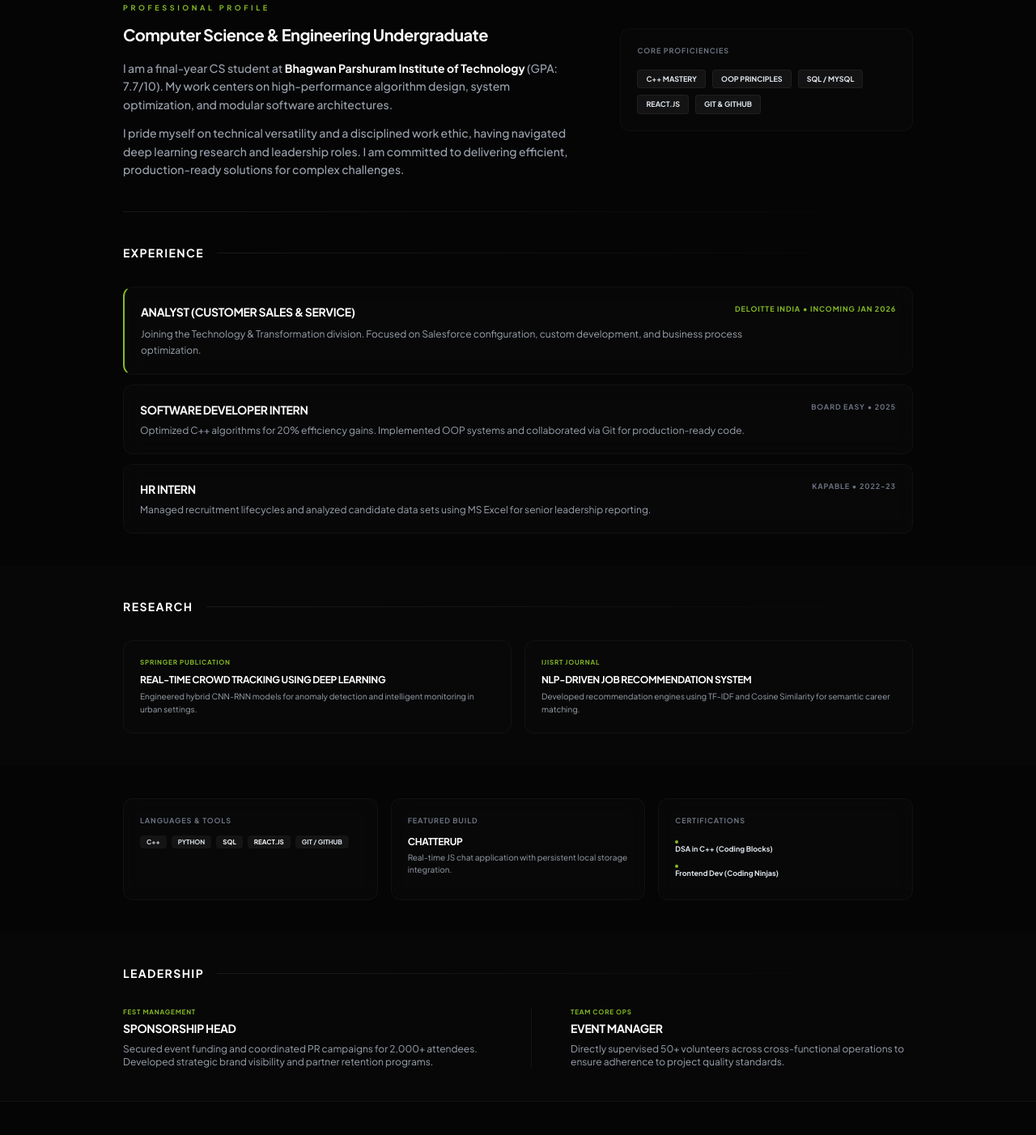
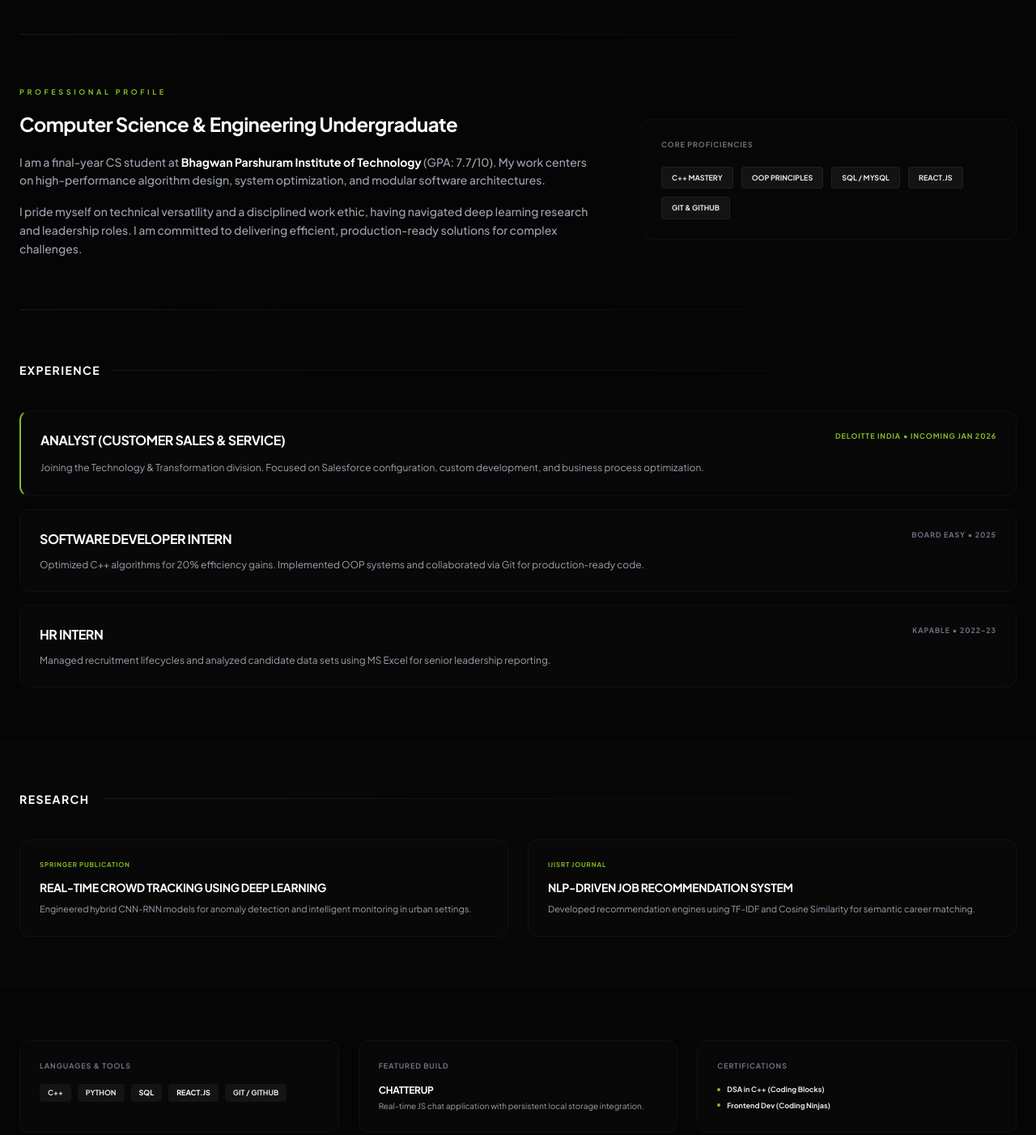
Before and after one commit to Daksh-22/Daksh_Portfolioo, a plain HTML site: page index.html in a window 1280 px wide. Shown: the part 478-1880 px from the top of the page at 81% size. Drawn offline with nearby package versions, Linux system fonts and the light colour scheme.

Commit message:
Update index.html

```diff
--- a/index.html
+++ b/index.html
@@ -36,68 +36,67 @@
         /* Seamless Visuals */
         .glass { background: rgba(10, 10, 10, 0.6); backdrop-filter: blur(12px); border: 1px solid rgba(255, 255, 255, 0.04); }
         .hero-mesh { background: radial-gradient(circle at 50% -20%, rgba(134, 188, 37, 0.08) 0%, transparent 70%); }
-        .reveal { opacity: 0; transform: translateY(10px); }
+        .reveal { opacity: 0; transform: translateY(15px); }
 
         /* Precise Uniform Spacing */
-        section { padding-top: 2.5rem; padding-bottom: 2.5rem; }
+        section { padding-top: 4rem; padding-bottom: 4rem; }
         .section-line { height: 1px; width: 100%; background: linear-gradient(to right, rgba(255,255,255,0.08), transparent); }
 
         @media (max-width: 768px) {
-            section { padding-top: 2rem; padding-bottom: 2rem; }
+            section { padding-top: 3rem; padding-bottom: 3rem; }
         }
 
         /* Professional Hover States */
         .card-hover { transition: all 0.3s cubic-bezier(0.4, 0, 0.2, 1); }
         .card-hover:hover { background: rgba(255, 255, 255, 0.02); border-color: rgba(134, 188, 37, 0.2); }
 
-        /* Subtle Typography Polish */
-        .tracking-tightest { tracking-tighter: -0.05em; }
+        a:hover { color: #86BC25; transition: color 0.2s ease; }
     </style>
 </head>
 <body class="antialiased">
 
     <!-- Navigation -->
-    <nav class="fixed w-full z-50 top-0 px-6 py-4">
-        <div class="max-w-5xl mx-auto flex justify-between items-center glass rounded-full px-6 py-2.5">
-            <div class="text-base font-bold tracking-tight uppercase">Daksh Jain<span class="text-deloitte">.</span></div>
-            <div class="hidden md:flex space-x-6 text-[9px] uppercase tracking-widest font-bold text-gray-500">
+    <nav class="fixed w-full z-50 top-0 px-4 md:px-6 py-4 flex justify-center">
+        <div class="w-full max-w-7xl flex justify-between items-center glass rounded-full px-6 py-2.5">
+            <div class="text-sm md:text-base font-bold tracking-tight uppercase">Daksh Jain<span class="text-deloitte">.</span></div>
+            <div class="hidden md:flex space-x-8 text-[9px] uppercase tracking-widest font-bold text-gray-500">
                 <a href="#about" class="hover:text-white transition">About</a>
                 <a href="#experience" class="hover:text-white transition">Experience</a>
                 <a href="#research" class="hover:text-white transition">Research</a>
                 <a href="#ecosystem" class="hover:text-white transition">Stack</a>
             </div>
-            <a href="#contact" class="px-4 py-1 rounded-full bg-white text-black text-[9px] uppercase font-bold hover:bg-deloitte hover:text-white transition shadow-sm">Contact</a>
+            <a href="#contact" class="px-5 py-1.5 rounded-full bg-white text-black text-[9px] uppercase font-bold hover:bg-deloitte hover:text-white transition shadow-sm">Contact</a>
         </div>
     </nav>
 
     <!-- Hero Section -->
-    <section class="relative min-h-[55vh] flex flex-col justify-center items-center overflow-hidden pt-24 hero-mesh">
-        <div class="relative z-10 text-center px-6">
-            <h1 class="text-4xl md:text-6xl font-extrabold mb-4 tracking-tighter leading-tight text-white">
+    <section class="relative min-h-[65vh] flex flex-col justify-center items-center overflow-hidden pt-28 hero-mesh">
+        <div class="relative z-10 text-center px-6 max-w-7xl mx-auto">
+            <h1 class="text-4xl md:text-7xl font-extrabold mb-6 tracking-tighter leading-tight text-white">
                 Software Developer / <br><span class="text-deloitte italic">AI Enthusiast.</span>
             </h1>
-            <p class="reveal text-gray-400 text-sm md:text-base max-w-lg mx-auto font-medium leading-relaxed mb-8">
+            <p class="reveal text-gray-400 text-sm md:text-base max-w-2xl mx-auto font-medium leading-relaxed mb-10">
                 Building scalable systems & exploring Deep Learning. Specialist in bridging the gap between complex algorithms and enterprise applications.
             </p>
-            <div class="reveal flex flex-wrap justify-center gap-3">
-                <a href="#experience" class="px-6 py-2 bg-white text-black text-[9px] font-bold rounded uppercase tracking-widest hover:invert transition">Experience</a>
-                <a href="#contact" class="px-6 py-2 glass text-white text-[9px] font-bold rounded uppercase tracking-widest hover:bg-white/5 transition">Get in touch</a>
+            <div class="reveal flex flex-wrap justify-center gap-4">
+                <a href="#experience" class="px-8 py-2.5 bg-white text-black text-[10px] font-bold rounded uppercase tracking-widest hover:invert transition">Experience</a>
+                <a href="#contact" class="px-8 py-2.5 glass text-white text-[10px] font-bold rounded uppercase tracking-widest hover:bg-white/5 transition">Get in touch</a>
             </div>
         </div>
     </section>
 
-    <div class="max-w-5xl mx-auto px-6"><div class="section-line"></div></div>
+    <div class="max-w-7xl mx-auto px-6"><div class="section-line"></div></div>
 
     <!-- About Me -->
     <section id="about" class="relative z-10">
-        <div class="max-w-5xl mx-auto px-6">
-            <div class="grid md:grid-cols-5 gap-12 items-start">
+        <div class="max-w-7xl mx-auto px-6">
+            <div class="grid grid-cols-1 md:grid-cols-5 gap-12 items-start">
                 <div class="reveal md:col-span-3">
-                    <h2 class="text-[9px] font-bold uppercase tracking-[0.4em] text-deloitte mb-3">Professional Profile</h2>
-                    <h3 class="text-xl font-bold tracking-tight text-white mb-4">
+                    <h2 class="text-[9px] font-bold uppercase tracking-[0.4em] text-deloitte mb-4">Professional Profile</h2>
+                    <h3 class="text-2xl font-bold tracking-tight text-white mb-5">
                         Computer Science & Engineering Undergraduate
                     </h3>
-                    <div class="space-y-3 text-gray-400 text-sm leading-relaxed font-medium">
+                    <div class="space-y-4 text-gray-400 text-sm leading-relaxed font-medium">
                         <p>
                             I am a final-year CS student at <strong class="text-white">Bhagwan Parshuram Institute of Technology</strong> (GPA: 7.7/10). My work centers on high-performance algorithm design, system optimization, and modular software architectures.
                         </p>
@@ -106,15 +105,15 @@
                         </p>
                     </div>
                 </div>
-                <div class="reveal md:col-span-2 md:pt-8">
-                    <div class="p-5 rounded-xl border border-white/[0.03] bg-white/[0.01]">
-                        <h4 class="text-[9px] font-bold uppercase tracking-widest text-gray-500 mb-4">Core Proficiencies</h4>
-                        <div class="flex flex-wrap gap-2">
-                            <span class="px-2.5 py-1 rounded bg-white/5 text-[9px] font-bold uppercase border border-white/5">C++ Mastery</span>
-                            <span class="px-2.5 py-1 rounded bg-white/5 text-[9px] font-bold uppercase border border-white/5">OOP Principles</span>
-                            <span class="px-2.5 py-1 rounded bg-white/5 text-[9px] font-bold uppercase border border-white/5">SQL / MySQL</span>
-                            <span class="px-2.5 py-1 rounded bg-white/5 text-[9px] font-bold uppercase border border-white/5">React.js</span>
-                            <span class="px-2.5 py-1 rounded bg-white/5 text-[9px] font-bold uppercase border border-white/5">Git & GitHub</span>
+                <div class="reveal md:col-span-2 md:pt-10">
+                    <div class="p-6 rounded-xl border border-white/[0.03] bg-white/[0.01]">
+                        <h4 class="text-[9px] font-bold uppercase tracking-widest text-gray-500 mb-5">Core Proficiencies</h4>
+                        <div class="flex flex-wrap gap-2.5">
+                            <span class="px-3 py-1.5 rounded bg-white/5 text-[9px] font-bold uppercase border border-white/5">C++ Mastery</span>
+                            <span class="px-3 py-1.5 rounded bg-white/5 text-[9px] font-bold uppercase border border-white/5">OOP Principles</span>
+                            <span class="px-3 py-1.5 rounded bg-white/5 text-[9px] font-bold uppercase border border-white/5">SQL / MySQL</span>
+                            <span class="px-3 py-1.5 rounded bg-white/5 text-[9px] font-bold uppercase border border-white/5">React.js</span>
+                            <span class="px-3 py-1.5 rounded bg-white/5 text-[9px] font-bold uppercase border border-white/5">Git & GitHub</span>
                         </div>
                     </div>
                 </div>
@@ -122,33 +121,33 @@
         </div>
     </section>
 
-    <div class="max-w-5xl mx-auto px-6"><div class="section-line"></div></div>
+    <div class="max-w-7xl mx-auto px-6"><div class="section-line"></div></div>
 
     <!-- Experience -->
     <section id="experience" class="relative z-10">
-        <div class="max-w-5xl mx-auto px-6">
-            <div class="flex items-center gap-4 mb-8">
+        <div class="max-w-7xl mx-auto px-6">
+            <div class="flex items-center gap-4 mb-10">
                 <h2 class="text-sm font-bold uppercase tracking-widest text-white whitespace-nowrap">Experience</h2>
                 <div class="section-line"></div>
             </div>
 
-            <div class="space-y-3">
+            <div class="space-y-4">
                 <!-- Deloitte -->
-                <div class="reveal p-5 rounded-xl glass border-l-2 border-l-deloitte card-hover">
-                    <div class="flex flex-col md:flex-row justify-between mb-2">
-                        <h3 class="text-sm font-bold text-white uppercase tracking-tight">Analyst (Customer Sales & Service)</h3>
-                        <span class="text-[9px] font-bold text-deloitte uppercase tracking-widest">Deloitte India • Incoming Jan 2026</span>
+                <div class="reveal p-6 rounded-xl glass border-l-2 border-l-deloitte card-hover">
+                    <div class="flex flex-col md:flex-row justify-between mb-3">
+                        <h3 class="text-base font-bold text-white uppercase tracking-tight">Analyst (Customer Sales & Service)</h3>
+                        <span class="text-[9px] font-bold text-deloitte uppercase tracking-widest mt-2 md:mt-0">Deloitte India • Incoming Jan 2026</span>
                     </div>
-                    <p class="text-gray-400 text-xs leading-relaxed max-w-3xl">
+                    <p class="text-gray-400 text-xs leading-relaxed max-w-4xl">
                         Joining the Technology & Transformation division. Focused on Salesforce configuration, custom development, and business process optimization.
                     </p>
                 </div>
 
                 <!-- Board Easy -->
-                <div class="reveal p-5 rounded-xl glass card-hover">
-                    <div class="flex flex-col md:flex-row justify-between mb-2">
-                        <h3 class="text-sm font-bold text-white uppercase tracking-tight">Software Developer Intern</h3>
-                        <span class="text-[9px] font-bold text-gray-500 uppercase tracking-widest">Board Easy • 2025</span>
+                <div class="reveal p-6 rounded-xl glass card-hover">
+                    <div class="flex flex-col md:flex-row justify-between mb-3">
+                        <h3 class="text-base font-bold text-white uppercase tracking-tight">Software Developer Intern</h3>
+                        <span class="text-[9px] font-bold text-gray-500 uppercase tracking-widest mt-2 md:mt-0">Board Easy • 2025</span>
                     </div>
                     <p class="text-gray-400 text-xs">
                         Optimized C++ algorithms for 20% efficiency gains. Implemented OOP systems and collaborated via Git for production-ready code.
@@ -156,10 +155,10 @@
                 </div>
 
                 <!-- Kapable -->
-                <div class="reveal p-5 rounded-xl glass card-hover">
-                    <div class="flex flex-col md:flex-row justify-between mb-2">
-                        <h3 class="text-sm font-bold text-white uppercase tracking-tight">HR Intern</h3>
-                        <span class="text-[9px] font-bold text-gray-500 uppercase tracking-widest">Kapable • 2022-23</span>
+                <div class="reveal p-6 rounded-xl glass card-hover">
+                    <div class="flex flex-col md:flex-row justify-between mb-3">
+                        <h3 class="text-base font-bold text-white uppercase tracking-tight">HR Intern</h3>
+                        <span class="text-[9px] font-bold text-gray-500 uppercase tracking-widest mt-2 md:mt-0">Kapable • 2022-23</span>
                     </div>
                     <p class="text-gray-400 text-xs">
                         Managed recruitment lifecycles and analyzed candidate data sets using MS Excel for senior leadership reporting.
@@ -171,22 +170,22 @@
 
     <!-- Research Work -->
     <section id="research" class="relative z-10 bg-[#070707]">
-        <div class="max-w-5xl mx-auto px-6">
-            <div class="flex items-center gap-4 mb-8">
+        <div class="max-w-7xl mx-auto px-6">
+            <div class="flex items-center gap-4 mb-10">
                 <h2 class="text-sm font-bold uppercase tracking-widest text-white whitespace-nowrap">Research</h2>
                 <div class="section-line"></div>
             </div>
 
-            <div class="grid md:grid-cols-2 gap-4">
-                <div class="reveal p-5 rounded-xl glass card-hover">
-                    <p class="text-[8px] font-bold text-deloitte uppercase mb-2 tracking-widest">Springer Publication</p>
-                    <h3 class="text-xs font-bold text-white mb-1 uppercase tracking-tight">Real-Time Crowd Tracking Using Deep Learning</h3>
-                    <p class="text-gray-400 text-[10px] leading-relaxed">Engineered hybrid CNN-RNN models for anomaly detection and intelligent monitoring in urban settings.</p>
+            <div class="grid grid-cols-1 md:grid-cols-2 gap-6">
+                <div class="reveal p-6 rounded-xl glass card-hover">
+                    <p class="text-[8px] font-bold text-deloitte uppercase mb-3 tracking-widest">Springer Publication</p>
+                    <h3 class="text-sm font-bold text-white mb-2 uppercase tracking-tight">Real-Time Crowd Tracking Using Deep Learning</h3>
+                    <p class="text-gray-400 text-[11px] leading-relaxed">Engineered hybrid CNN-RNN models for anomaly detection and intelligent monitoring in urban settings.</p>
                 </div>
-                <div class="reveal p-5 rounded-xl glass card-hover">
-                    <p class="text-[8px] font-bold text-deloitte uppercase mb-2 tracking-widest">IJISRT Journal</p>
-                    <h3 class="text-xs font-bold text-white mb-1 uppercase tracking-tight">NLP-Driven Job Recommendation System</h3>
-                    <p class="text-gray-400 text-[10px] leading-relaxed">Developed recommendation engines using TF-IDF and Cosine Similarity for semantic career matching.</p>
+                <div class="reveal p-6 rounded-xl glass card-hover">
+                    <p class="text-[8px] font-bold text-deloitte uppercase mb-3 tracking-widest">IJISRT Journal</p>
+                    <h3 class="text-sm font-bold text-white mb-2 uppercase tracking-tight">NLP-Driven Job Recommendation System</h3>
+                    <p class="text-gray-400 text-[11px] leading-relaxed">Developed recommendation engines using TF-IDF and Cosine Similarity for semantic career matching.</p>
                 </div>
             </div>
         </div>
@@ -194,30 +193,30 @@
 
     <!-- Technical Stack -->
     <section id="ecosystem" class="relative z-10">
-        <div class="max-w-5xl mx-auto px-6">
-            <div class="grid md:grid-cols-3 gap-4">
-                <div class="reveal p-5 rounded-xl glass card-hover">
-                    <h3 class="text-[9px] font-bold uppercase text-gray-500 mb-3 tracking-widest">Languages & Tools</h3>
-                    <div class="flex flex-wrap gap-1.5">
-                        <span class="px-2 py-0.5 bg-white/5 text-[8px] font-bold rounded">C++</span>
-                        <span class="px-2 py-0.5 bg-white/5 text-[8px] font-bold rounded">PYTHON</span>
-                        <span class="px-2 py-0.5 bg-white/5 text-[8px] font-bold rounded text-white">SQL</span>
-                        <span class="px-2 py-0.5 bg-white/5 text-[8px] font-bold rounded text-white">REACT.JS</span>
-                        <span class="px-2 py-0.5 bg-white/5 text-[8px] font-bold rounded">GIT / GITHUB</span>
+        <div class="max-w-7xl mx-auto px-6">
+            <div class="grid grid-cols-1 md:grid-cols-3 gap-6">
+                <div class="reveal p-6 rounded-xl glass card-hover">
+                    <h3 class="text-[9px] font-bold uppercase text-gray-500 mb-4 tracking-widest">Languages & Tools</h3>
+                    <div class="flex flex-wrap gap-2">
+                        <span class="px-2.5 py-1 bg-white/5 text-[9px] font-bold rounded">C++</span>
+                        <span class="px-2.5 py-1 bg-white/5 text-[9px] font-bold rounded">PYTHON</span>
+                        <span class="px-2.5 py-1 bg-white/5 text-[9px] font-bold rounded text-white">SQL</span>
+                        <span class="px-2.5 py-1 bg-white/5 text-[9px] font-bold rounded text-white">REACT.JS</span>
+                        <span class="px-2.5 py-1 bg-white/5 text-[9px] font-bold rounded">GIT / GITHUB</span>
                     </div>
                 </div>
 
-                <div class="reveal p-5 rounded-xl glass card-hover">
-                    <h3 class="text-[9px] font-bold uppercase text-gray-500 mb-3 tracking-widest">Featured Build</h3>
+                <div class="reveal p-6 rounded-xl glass card-hover">
+                    <h3 class="text-[9px] font-bold uppercase text-gray-500 mb-4 tracking-widest">Featured Build</h3>
                     <h4 class="text-xs font-bold text-white mb-1 uppercase tracking-tight">ChatterUp</h4>
                     <p class="text-gray-400 text-[10px]">Real-time JS chat application with persistent local storage integration.</p>
                 </div>
 
-                <div class="reveal p-5 rounded-xl glass card-hover">
-                    <h3 class="text-[9px] font-bold uppercase text-gray-500 mb-3 tracking-widest">Certifications</h3>
+                <div class="reveal p-6 rounded-xl glass card-hover">
+                    <h3 class="text-[9px] font-bold uppercase text-gray-500 mb-4 tracking-widest">Certifications</h3>
                     <div class="space-y-1.5 text-[9px] font-bold">
-                        <p class="flex items-center gap-2"><div class="w-1 h-1 rounded-full bg-deloitte"></div> DSA in C++ (Coding Blocks)</p>
-                        <p class="flex items-center gap-2"><div class="w-1 h-1 rounded-full bg-deloitte"></div> Frontend Dev (Coding Ninjas)</p>
+                        <p class="flex items-center gap-2"><span class="w-1 h-1 rounded-full bg-deloitte"></span> DSA in C++ (Coding Blocks)</p>
+                        <p class="flex items-center gap-2"><span class="w-1 h-1 rounded-full bg-deloitte"></span> Frontend Dev (Coding Ninjas)</p>
                     </div>
                 </div>
             </div>
@@ -226,19 +225,19 @@
 
     <!-- Leadership -->
     <section id="leadership" class="relative z-10 bg-[#070707]">
-        <div class="max-w-5xl mx-auto px-6">
-            <div class="flex items-center gap-4 mb-8">
+        <div class="max-w-7xl mx-auto px-6">
+            <div class="flex items-center gap-4 mb-10">
                 <h2 class="text-sm font-bold uppercase tracking-widest text-white whitespace-nowrap">Leadership</h2>
                 <div class="section-line"></div>
             </div>
 
-            <div class="grid md:grid-cols-2 gap-8">
+            <div class="grid grid-cols-1 md:grid-cols-2 gap-8">
                 <div class="reveal">
                     <p class="text-[8px] font-bold text-deloitte uppercase tracking-widest mb-1">Fest Management</p>
                     <h3 class="text-sm font-bold mb-2 uppercase tracking-tight text-white">Sponsorship Head</h3>
                     <p class="text-gray-400 text-xs">Secured event funding and coordinated PR campaigns for 2,000+ attendees. Developed strategic brand visibility and partner retention programs.</p>
                 </div>
-                <div class="reveal border-l border-white/5 pl-8 md:pl-12">
+                <div class="reveal md:border-l border-white/5 md:pl-12">
                     <p class="text-[8px] font-bold text-deloitte uppercase tracking-widest mb-1">Team Core Ops</p>
                     <h3 class="text-sm font-bold mb-2 uppercase tracking-tight text-white">Event Manager</h3>
                     <p class="text-gray-400 text-xs">Directly supervised 50+ volunteers across cross-functional operations to ensure adherence to project quality standards.</p>
@@ -249,7 +248,7 @@
 
     <!-- Contact -->
     <footer id="contact" class="py-12 px-6 text-center border-t border-white/5 relative z-10">
-        <div class="max-w-5xl mx-auto">
+        <div class="max-w-7xl mx-auto">
             <h2 class="text-2xl font-extrabold mb-8 tracking-tighter text-white">Get in touch.</h2>
             <div class="flex flex-wrap justify-center gap-8 mb-10 text-[9px] font-bold uppercase tracking-[0.2em] text-gray-500">
                 <a href="mailto:dakshjain311@gmail.com" class="hover:text-deloitte transition">dakshjain311@gmail.com</a>
```
